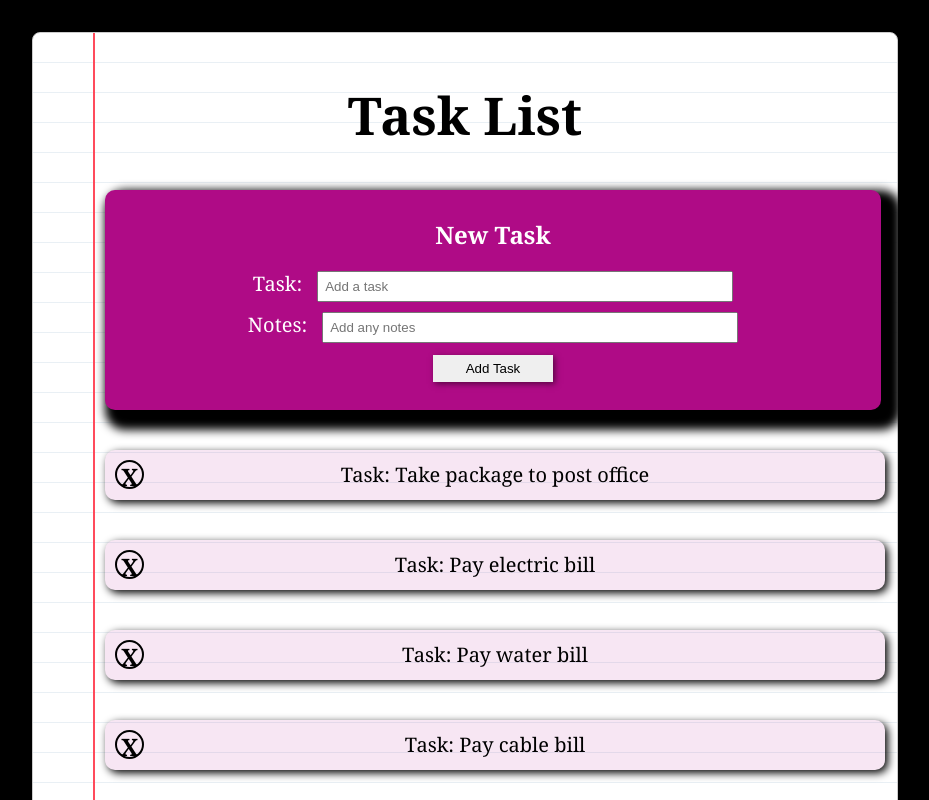
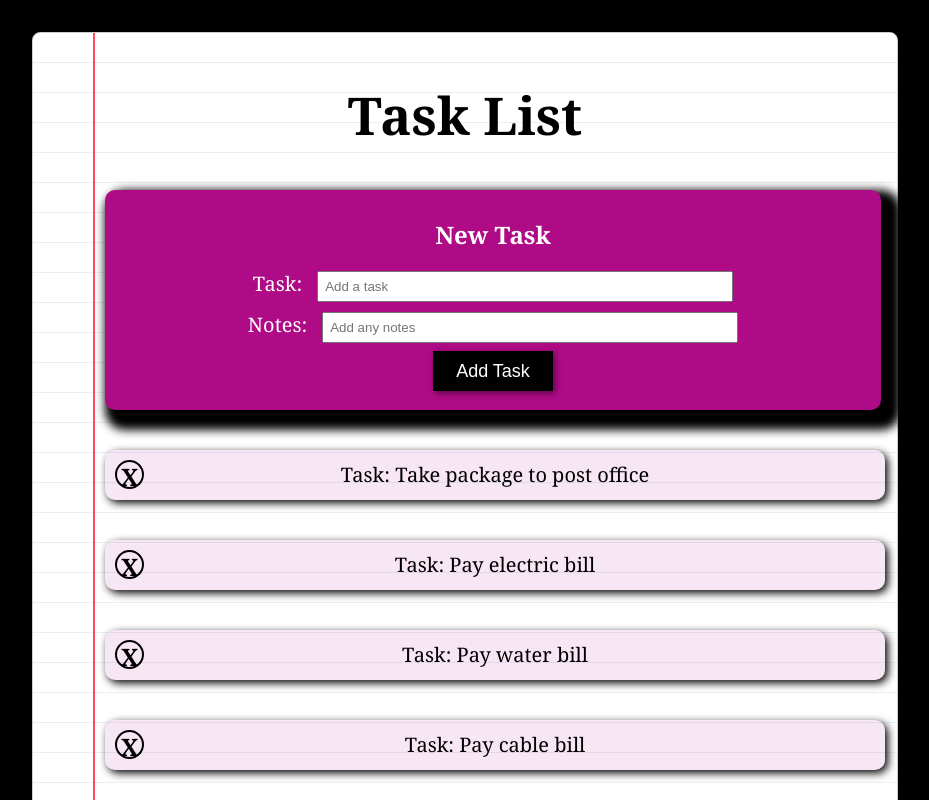
Before and after one commit to mstina03/to-do-list, a React (Create React App) app: page / in a window 1280 px wide. Shown: the top 800 px of the page, without its empty margins (175-1104 px from the left). Built offline with nearby package versions, Linux system fonts and the light colour scheme.

Commit message:
Update TaskForm.css

```diff
--- a/src/components/TaskForm/TaskForm.css
+++ b/src/components/TaskForm/TaskForm.css
@@ -30,4 +30,8 @@
     box-shadow: 2px 2px 6px rgba(0, 0, 0, 0.5);
     cursor: pointer;
     width: 15vh;
+    background-color: black;
+    color: white;
+    font-size: 18px;
+    height: 40px;
 }
```
